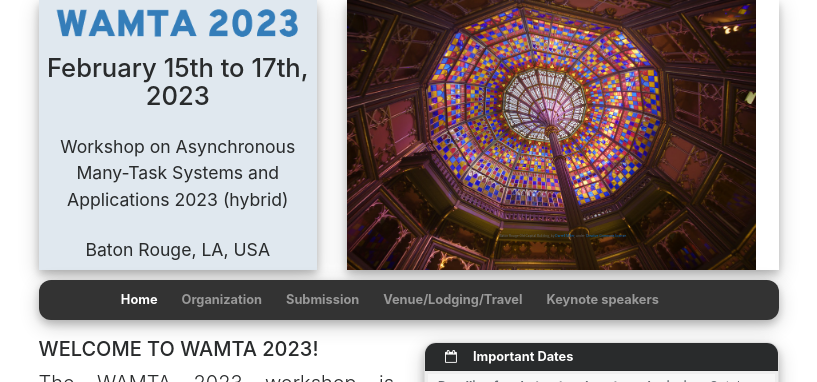
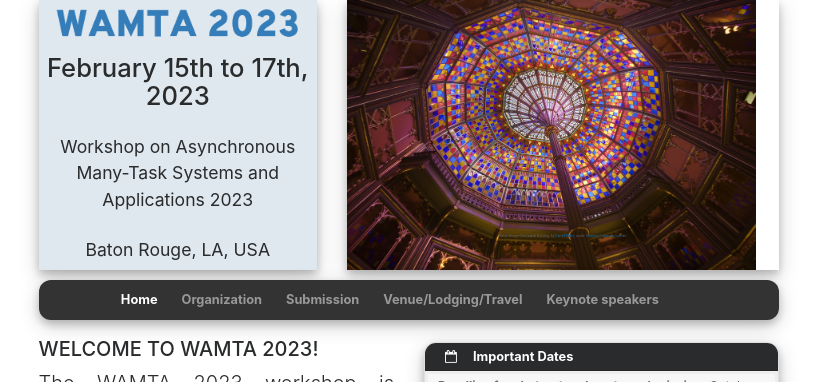
Before and after one commit to wamta26/WAMTA26.github.io, a Jekyll site: the page built from index.md, in a window 1280 px wide. Shown: the top 382 px of the page, without its empty margins (231-1048 px from the left). Built offline with Jekyll 4.4.1, drawn with Linux system fonts in a browser that asks for light colours; nearby versions of some CDN libraries.

Commit message:
Fix layout

```diff
--- a/_data/conference.yml
+++ b/_data/conference.yml
@@ -1,4 +1,4 @@
-full_title: Workshop on Asynchronous Many-Task Systems and Applications 2023 (hybrid)
+full_title: Workshop on Asynchronous Many-Task Systems and Applications 2023
 short_title: WAMTA 23
 email: patrickdiehl@lsu.edu
 description: > # this means to ignore newlines until "baseurl:"
```
